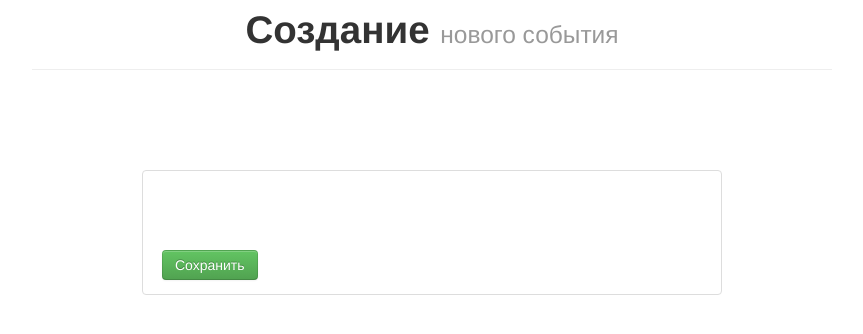
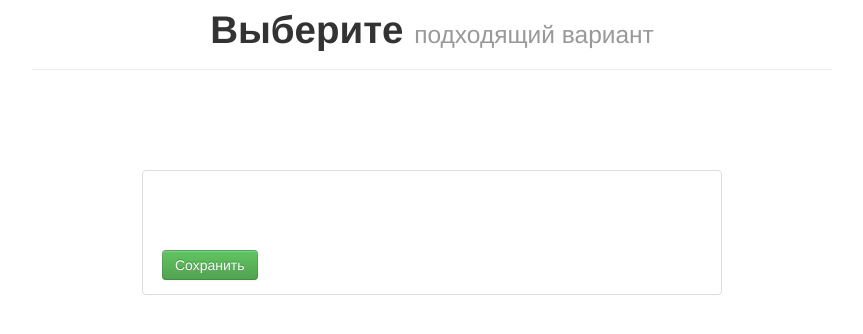
Before and after one commit to hardcoreinc/compromise, a Django app: template compromise/templates/showevent.html in a window 1280 px wide. Shown: the top 334 px of the page, without its empty margins (208-1071 px from the left). Run offline with Django 3.2, Linux system fonts and the light colour scheme; the template is opened without the code that fills it: most values are stand-ins (such as "Sample title", 1, 10 or a date in 2020); parts of the project's set-up code (start-up, migrations or seed data) failed here and were passed over; some libraries are stand-ins or nearby versions.

Commit message:
change strings

```diff
--- a/compromise/templates/showevent.html
+++ b/compromise/templates/showevent.html
@@ -6,7 +6,7 @@
 <head>
 	<meta http-equiv="content-type" content="text/html; charset=UTF-8" />
 	<meta name="MichaelPak" content="Cash2Friend" />
-    <title>Compromise | Новое событие</title>
+    <title>Compromise | Выбор варианта</title>
 
     <!-- STYLES -->
 	<link rel="stylesheet" type="text/css" href="../static/ext/bootstrap/css/bootstrap.min.css">
@@ -29,7 +29,7 @@
 </head>
 <body>
 	<div class="page-header">
-		<h1>Создание <small>нового события</small></h1>
+		<h1>Выберите <small>подходящий вариант</small></h1>
 	</div>
 	<form id="questions" class="span7">
 		<div class="controls">
```
